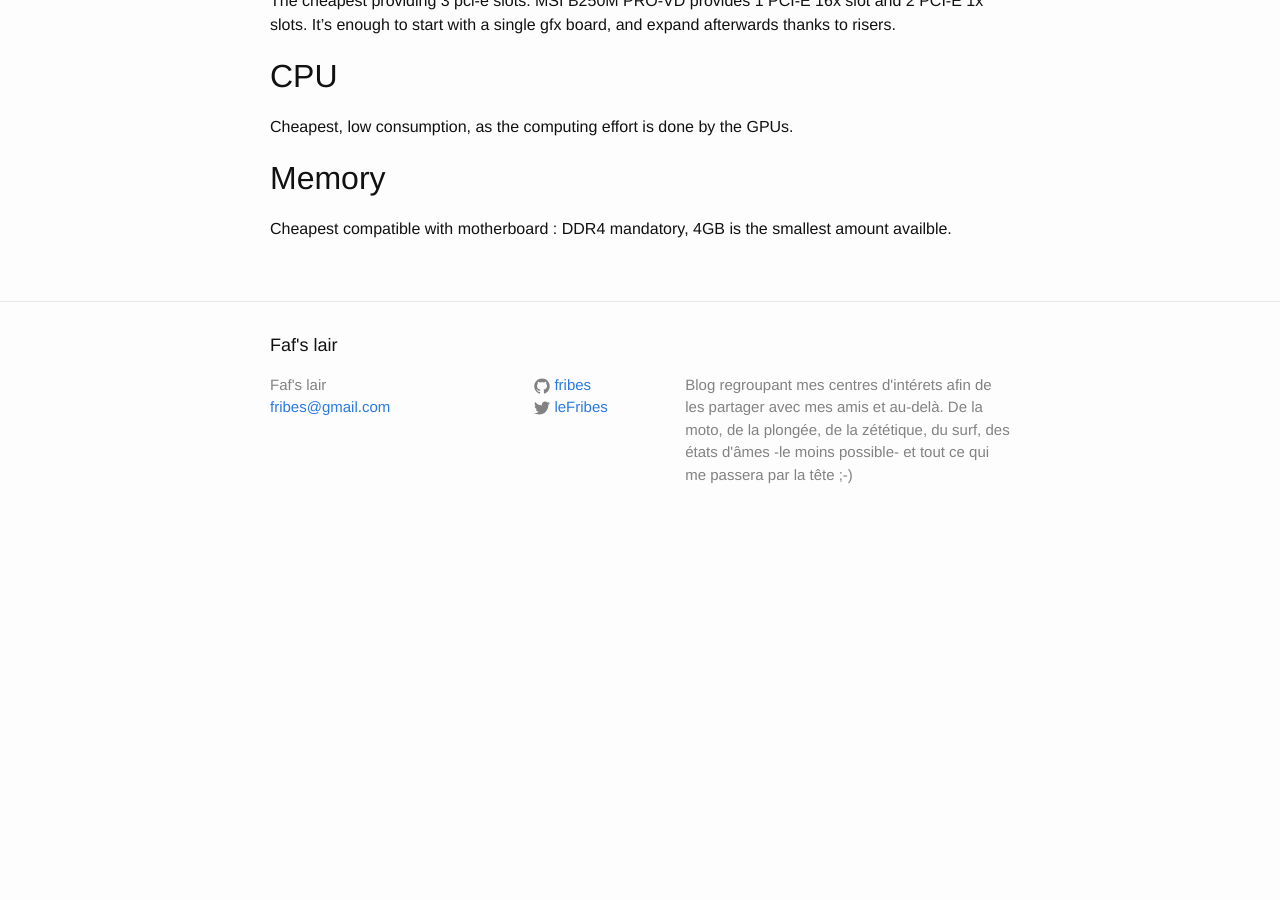
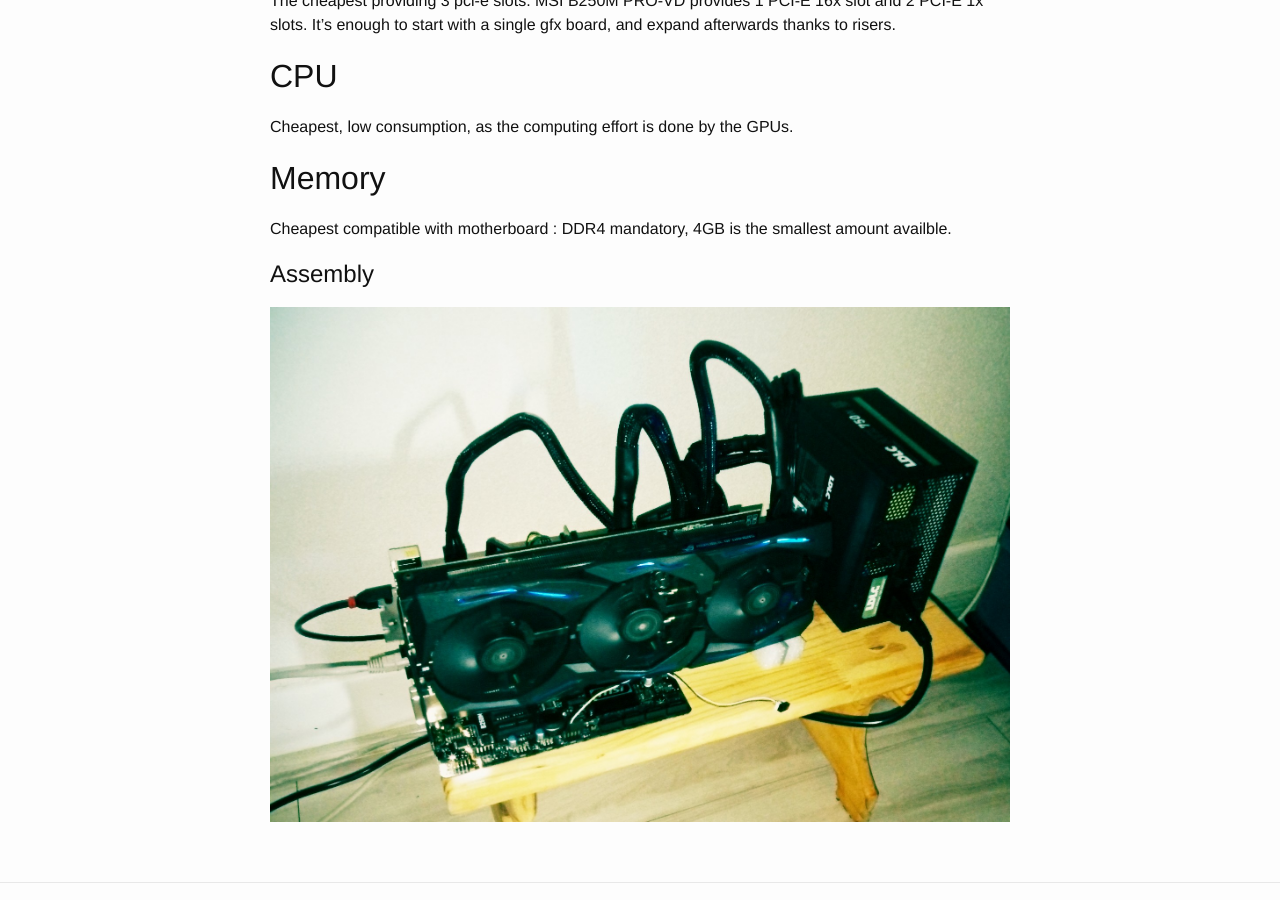
Before and after one commit to fribes/fribes.github.io, a Jekyll site: the page built from _posts/2017-12-26-billofmaterial.markdown, in a window 1280 px wide and 900 px high, scrolled down 1041 px. Built offline with Jekyll 4.4.1, drawn with Linux system fonts in a browser that asks for light colours; before the commit the page ends 1587 px from its top, so only the background shows below that.

Commit message:
Add rig picture

```diff
--- a/_posts/2017-12-26-billofmaterial.markdown
+++ b/_posts/2017-12-26-billofmaterial.markdown
@@ -51,3 +51,7 @@ Cheapest, low consumption, as the computing effort is done by the GPUs.
 ## Memory
 
 Cheapest compatible with motherboard : DDR4 mandatory, 4GB is the smallest amount availble.
+
+# Assembly
+
+![First rig](/assets/images/rig_v0_1_0.jpg)
```
Also changed, not shown: assets/images/rig_v0_1_0.jpg (added).
